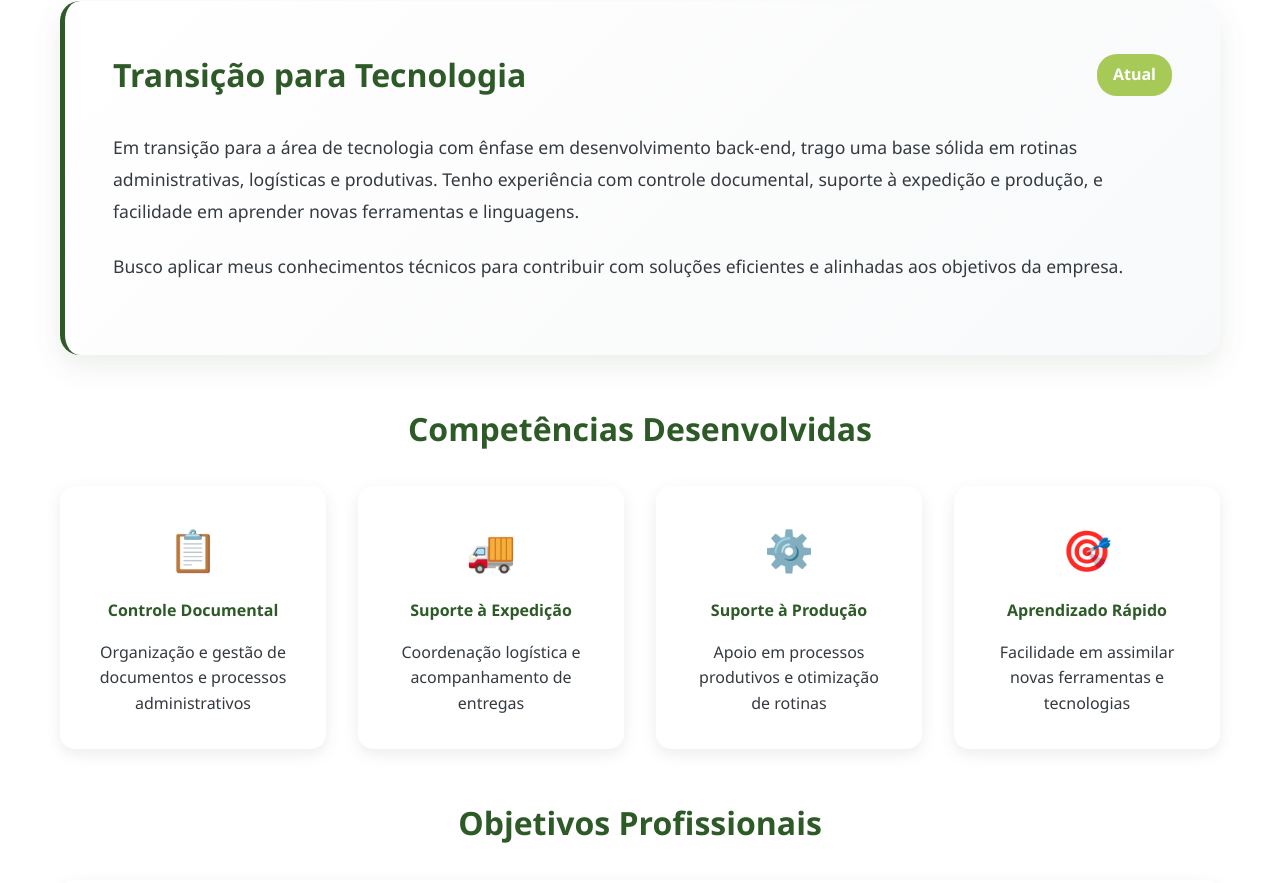
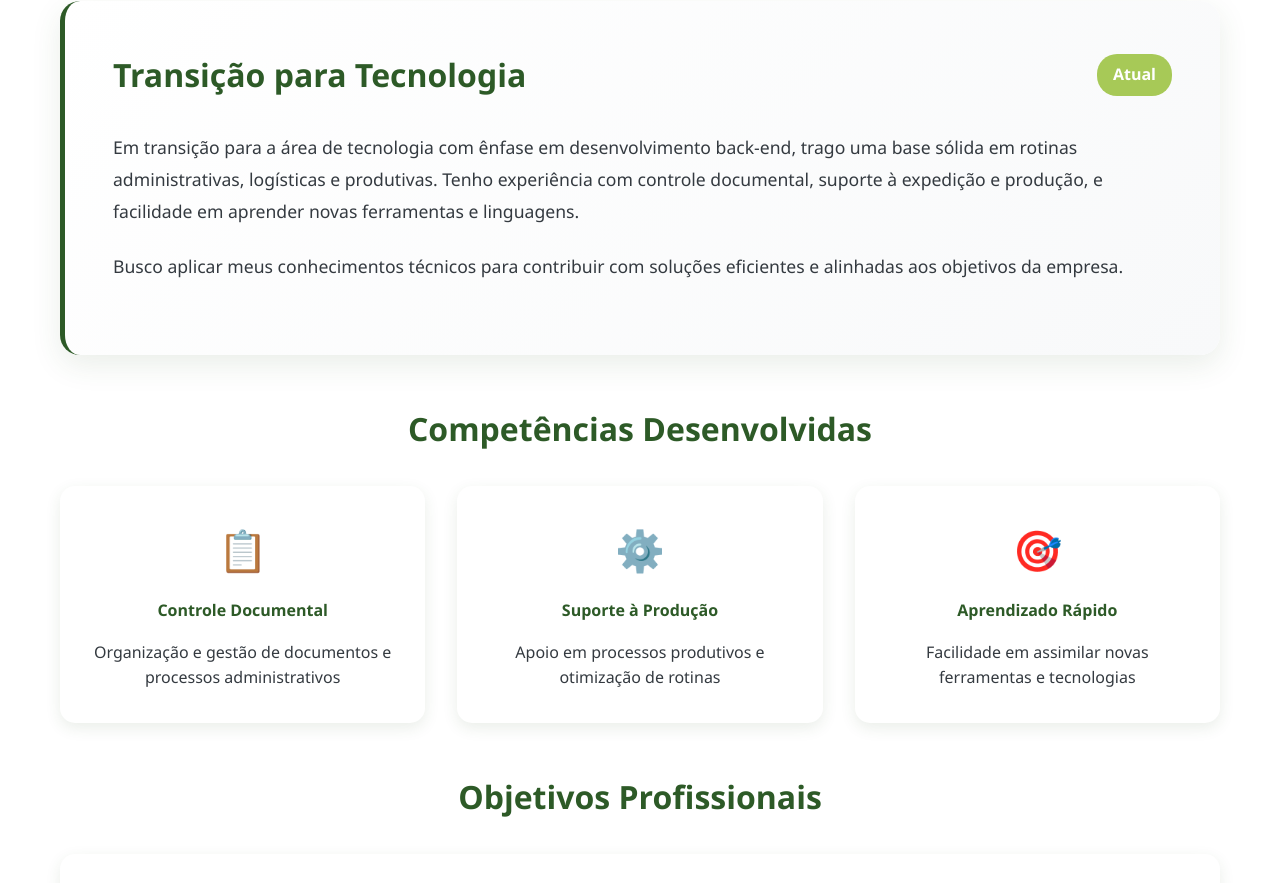
Before and after one commit to CaioSedei/1-Portifolio, a plain HTML site: page experiencia.html in a window 1280 px wide. Shown: the part 395-1278 px from the top of the page. Drawn offline with Linux system fonts and the light colour scheme.

Commit message:
feat-ajuste no html eu e experiencia

```diff
--- a/experiencia.html
+++ b/experiencia.html
@@ -54,11 +54,6 @@
                                 <p>Organização e gestão de documentos e processos administrativos</p>
                             </div>
                             <div class="competency-item">
-                                <div class="competency-icon">🚚</div>
-                                <h4>Suporte à Expedição</h4>
-                                <p>Coordenação logística e acompanhamento de entregas</p>
-                            </div>
-                            <div class="competency-item">
                                 <div class="competency-icon">⚙️</div>
                                 <h4>Suporte à Produção</h4>
                                 <p>Apoio em processos produtivos e otimização de rotinas</p>
```
Also changed, not shown: eu.html (+2 -2 lines).
